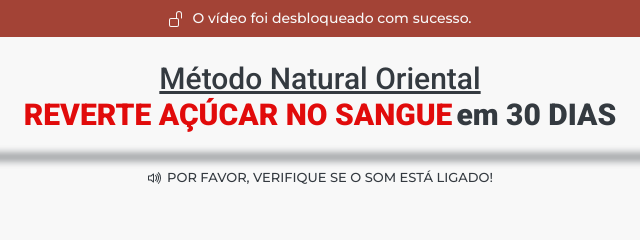
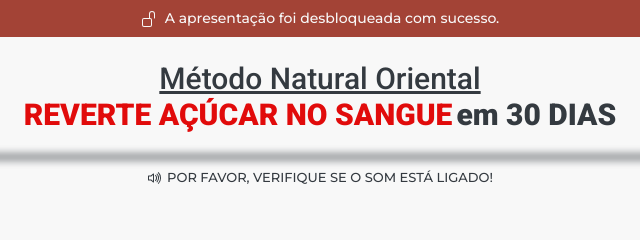
Before and after one commit to mfigueiredo1995/protocoloantidiabetes.site, a plain HTML site: page index.html in a window 1280 px wide. Shown: the top 240 px of the page, 320-960 px from the left. Drawn offline with Linux system fonts and the light colour scheme.

Commit message:
Update index.html

```diff
--- a/index.html
+++ b/index.html
@@ -58,7 +58,7 @@
           <svg xmlns="http://www.w3.org/2000/svg" width="16" height="16" fill="currentColor" class="bi bi-unlock" viewBox="0 0 16 16">
             <path d="M11 1a2 2 0 0 0-2 2v4a2 2 0 0 1 2 2v5a2 2 0 0 1-2 2H3a2 2 0 0 1-2-2V9a2 2 0 0 1 2-2h5V3a3 3 0 0 1 6 0v4a.5.5 0 0 1-1 0V3a2 2 0 0 0-2-2zM3 8a1 1 0 0 0-1 1v5a1 1 0 0 0 1 1h6a1 1 0 0 0 1-1V9a1 1 0 0 0-1-1H3z"/>
           </svg>
-          <span class="ms-2">O vídeo foi desbloqueado com sucesso.</span>
+          <span class="ms-2">A apresentação foi desbloqueada com sucesso.</span>
         </div>
       </section>
     </header>
```
